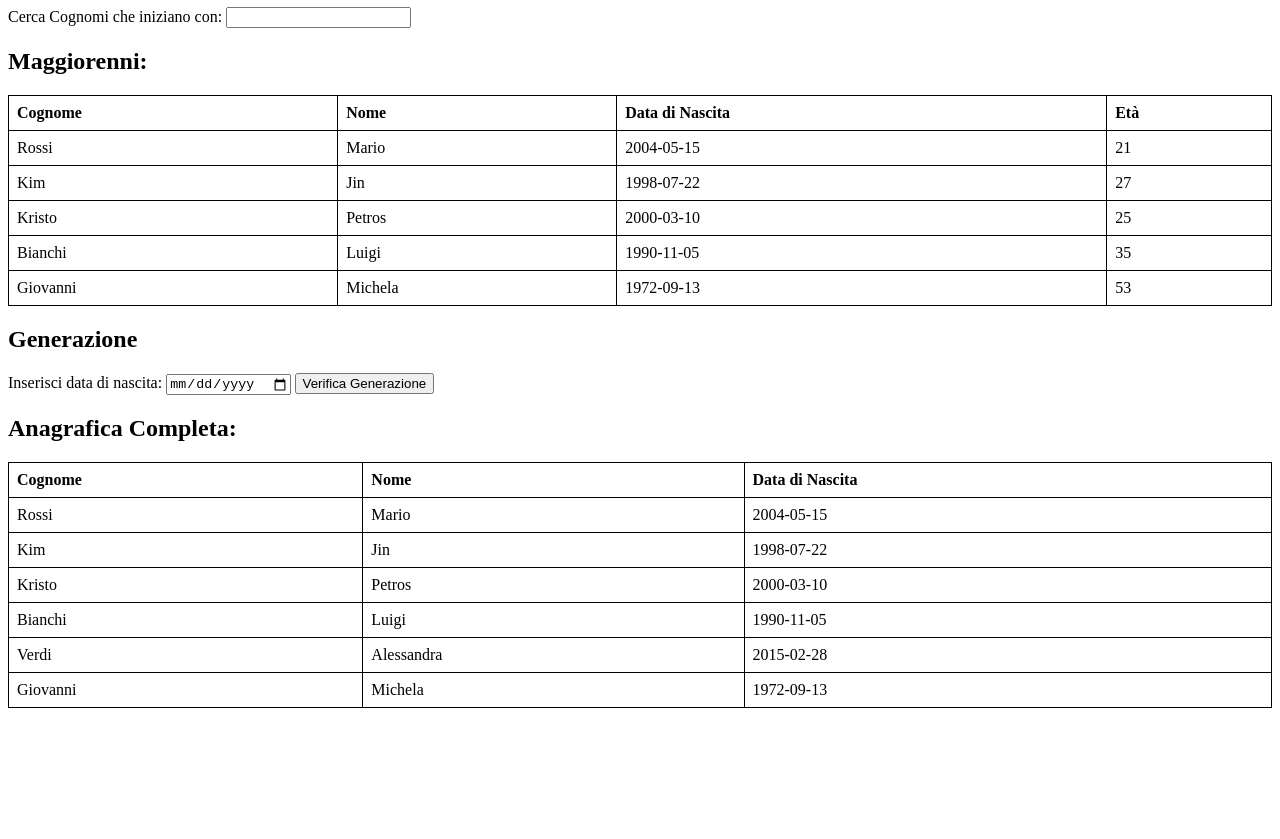
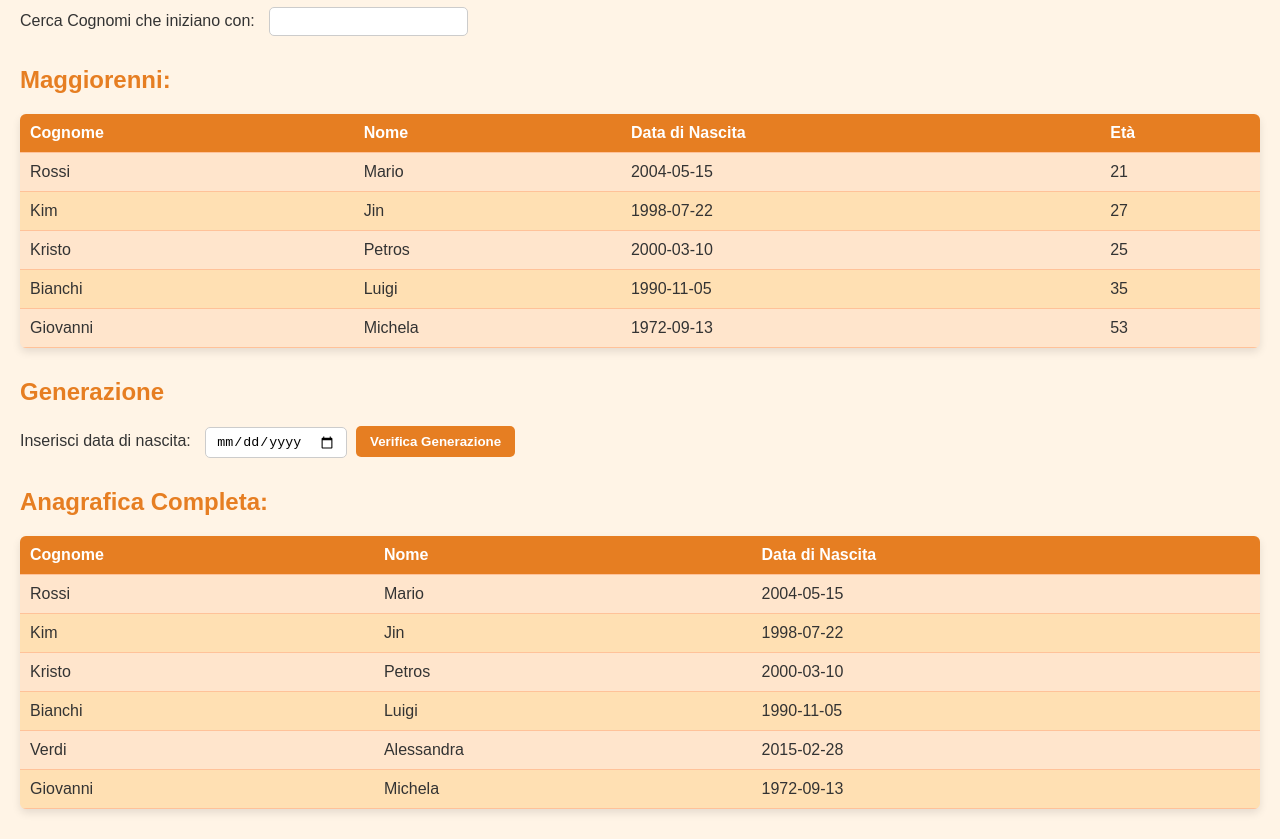
Before and after one commit to ValentinaBacchiocchi/tps, a plain HTML site: page anagrafica11/file.html in a window 1280 px wide. Shown: the part 73-912 px from the top of the page. Before the commit the page ends 801 px from the top, so only its background shows below. Drawn offline with Linux system fonts and the light colour scheme.

Commit message:
Update file.html

```diff
--- a/anagrafica11/file.html
+++ b/anagrafica11/file.html
@@ -1,24 +1,100 @@
 <!DOCTYPE html>
 <html lang="it">
 <head>
-    <meta charset="UTF-8">
-    <meta name="viewport" content="width=device-width, initial-scale=1.0">
-    <title>Anagrafica 5N</title>
     <style>
+body {
+    font-family: "Poppins", Arial, sans-serif;
+    background: #fff4e6; /* arancione molto chiaro */
+    color: #333;
+    margin: 20px;
+}
+h1 {
+    text-align: center;
+    color: #d35400; /* arancione scuro */
+    text-shadow: 1px 1px 2px rgba(0,0,0,0.1);
+}
+
+h2 {
+    color: #e67e22; /* arancione medio */
+    margin-top: 30px;
+}
+label {
+    font-weight: 500;
+    margin-right: 10px;
+}
+
+input[type="text"],
+input[type="date"] {
+    padding: 6px 10px;
+    border-radius: 5px;
+    border: 1px solid #ccc;
+    outline: none;
+    transition: 0.2s;
+}
+
+input[type="text"]:focus,
+input[type="date"]:focus {
+    border-color: #e67e22;
+    box-shadow: 0 0 5px rgba(230, 126, 34, 0.5);
+}
+button {
+    padding: 8px 14px;
+    border: none;
+    border-radius: 5px;
+    background-color: #e67e22; /* arancione vivace */
+    color: #fff;
+    font-weight: 600;
+    cursor: pointer;
+    transition: 0.2s;
+    margin-left: 5px;
+}
+
+button:hover {
+    background-color: #d35400; /* arancione scuro */
+    transform: translateY(-2px);
+}
 table {
     width: 100%;
     border-collapse: collapse;
-            margin: 20px 0;
+    margin: 15px 0 30px 0;
+    background: #ffe5cc; /* arancione chiaro */
+    box-shadow: 0 4px 8px rgba(0,0,0,0.1);
+    border-radius: 6px;
+    overflow: hidden;
 }
-        table, th, td {
-            border: 1px solid black;
+thead {
+    background-color: #e67e22; /* arancione vivo */
+    color: #fff;
+    font-weight: bold;
 }
+
 th, td {
-            padding: 8px;
+    padding: 10px;
+    border-bottom: 1px solid #ffc299; /* bordo leggero arancione */
     text-align: left;
 }
+tbody tr:nth-child(even) {
+    background-color: #ffe0b3; /* arancione chiaro alternato */
+}
+tbody tr:hover {
+    background-color: #ffc266; /* arancione più intenso */
+    transition: 0.2s;
+}
+#generazioneResult {
+    font-weight: 600;
+    margin-top: 10px;
+    color: #d35400;
+}
+@media (max-width: 700px) {
+    th, td {
+        padding: 6px;
+        font-size: 14px;
+    }
+    input, button {
+        font-size: 14px;
+    }
+}
     </style>
-</head>
 <body>
 
     <h1>Anagrafica Classe 5N</h1>
```
Lines whose indentation alone changed are shown as unchanged.
